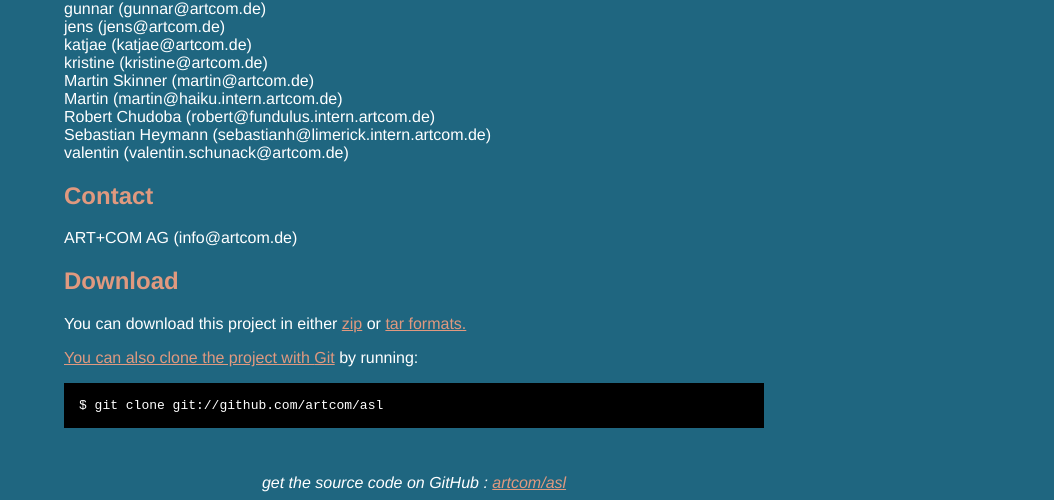
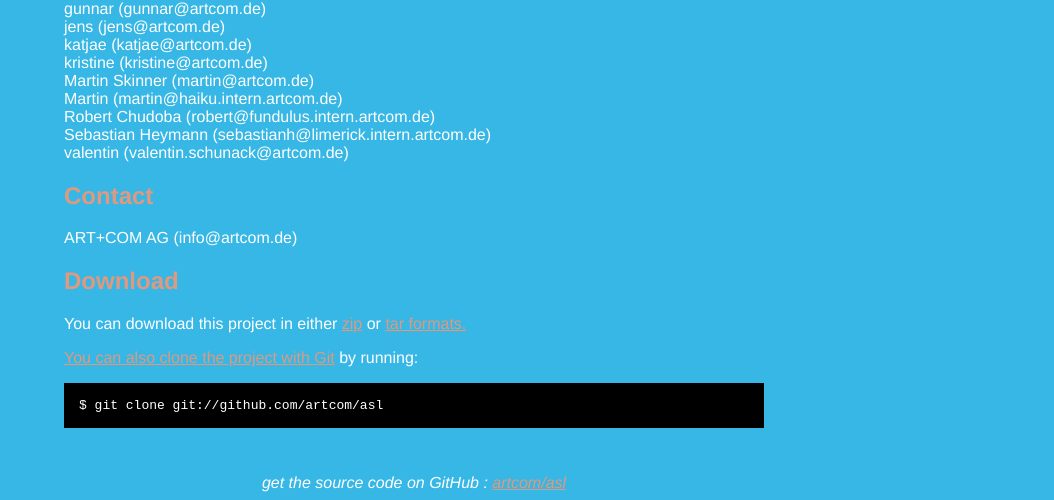
Before and after one commit to artcom/asl, a plain HTML site: page index.html in a window 1280 px wide. Shown: the part 331-831 px from the top of the page, without its empty margins (226-1280 px from the left). Drawn offline with Linux system fonts and the light colour scheme.

Commit message:
fixed: color

```diff
--- a/index.html
+++ b/index.html
@@ -8,7 +8,7 @@
   <style type="text/css">
     body {
       margin-top: 1.0em;
-      background-color: #1F6680;
+      background-color: #36B7E5;
       font-family: Helvetica, Arial, FreeSans, san-serif;
       color: #ffffff;
     }
```
